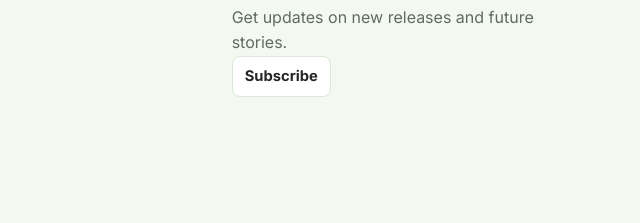
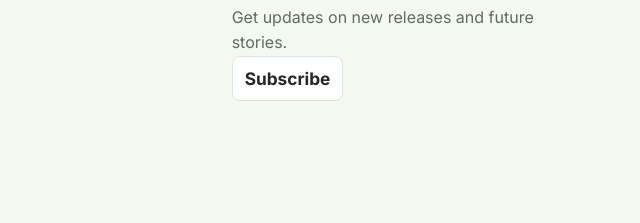
Before and after one commit to agatabedan/wise-turtle-stories, a plain HTML site: page site/about.html in a window 1280 px wide. Shown: the part 4941-5164 px from the top of the page, 611-1251 px from the left. Drawn offline with nearby package versions, Linux system fonts and the light colour scheme; no server answers.

```diff
--- a/site/css/styles.css
+++ b/site/css/styles.css
@@ -276,7 +276,7 @@
 .btn-small {
   min-height: 38px;
   padding: 8px 12px;
-  font-size: 0.92rem;
+  font-size: 1.08rem;
 }
 
 .btn:disabled,
```
